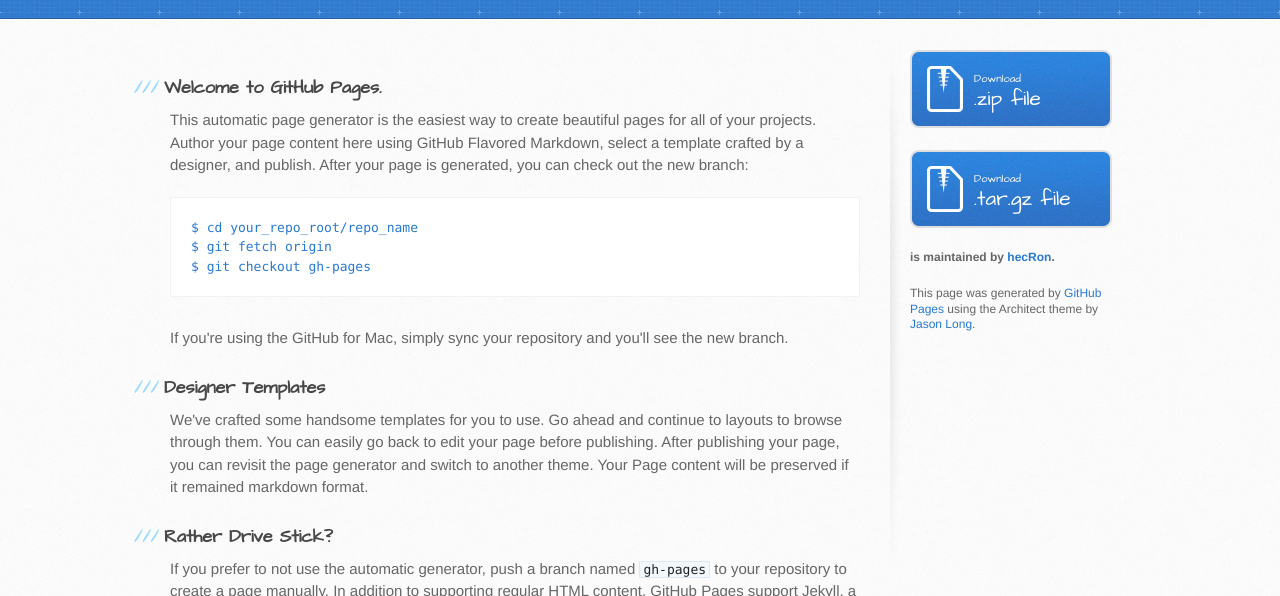
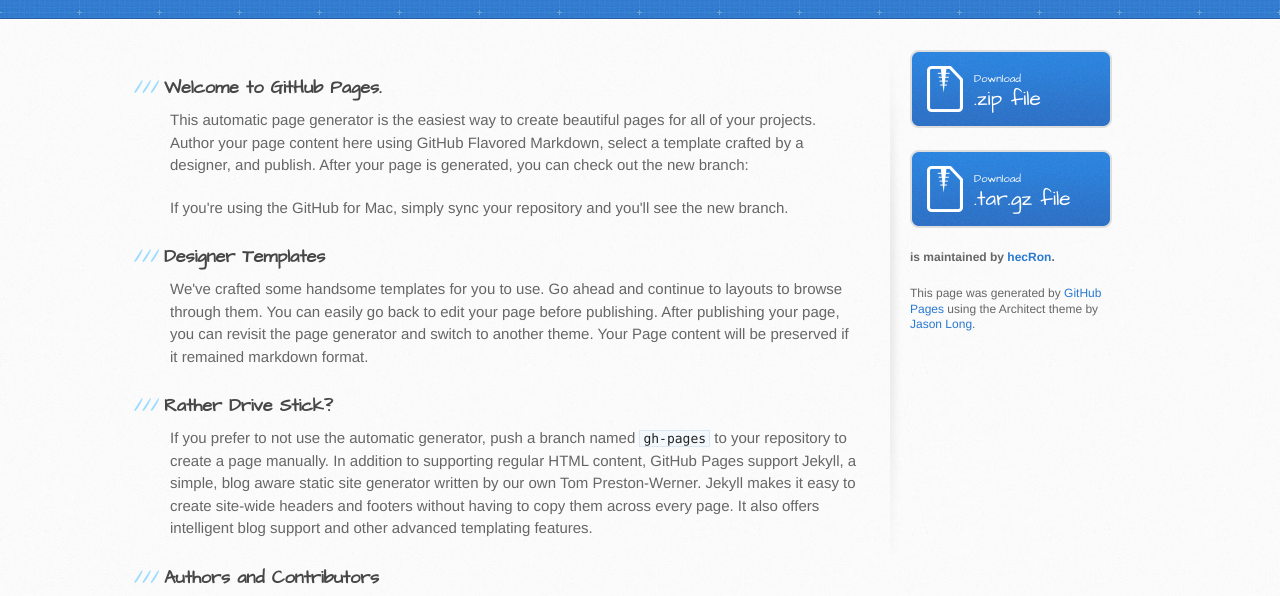
Before and after one commit to hecRon/Ronaldo7, a plain HTML site: page index.html in a window 1280 px wide. Shown: the part 148-744 px from the top of the page. Drawn offline with Linux system fonts and the light colour scheme.

Commit message:
Proyecto

```diff
--- a/index.html
+++ b/index.html
@@ -32,10 +32,10 @@
 
 <p>This automatic page generator is the easiest way to create beautiful pages for all of your projects. Author your page content here using GitHub Flavored Markdown, select a template crafted by a designer, and publish. After your page is generated, you can check out the new branch:</p>
 
-<pre><code>$ cd your_repo_root/repo_name
+<!--<pre><code>$ cd your_repo_root/repo_name
 $ git fetch origin
 $ git checkout gh-pages
-</code></pre>
+</code></pre>-->
 
 <p>If you're using the GitHub for Mac, simply sync your repository and you'll see the new branch.</p>
 
```
